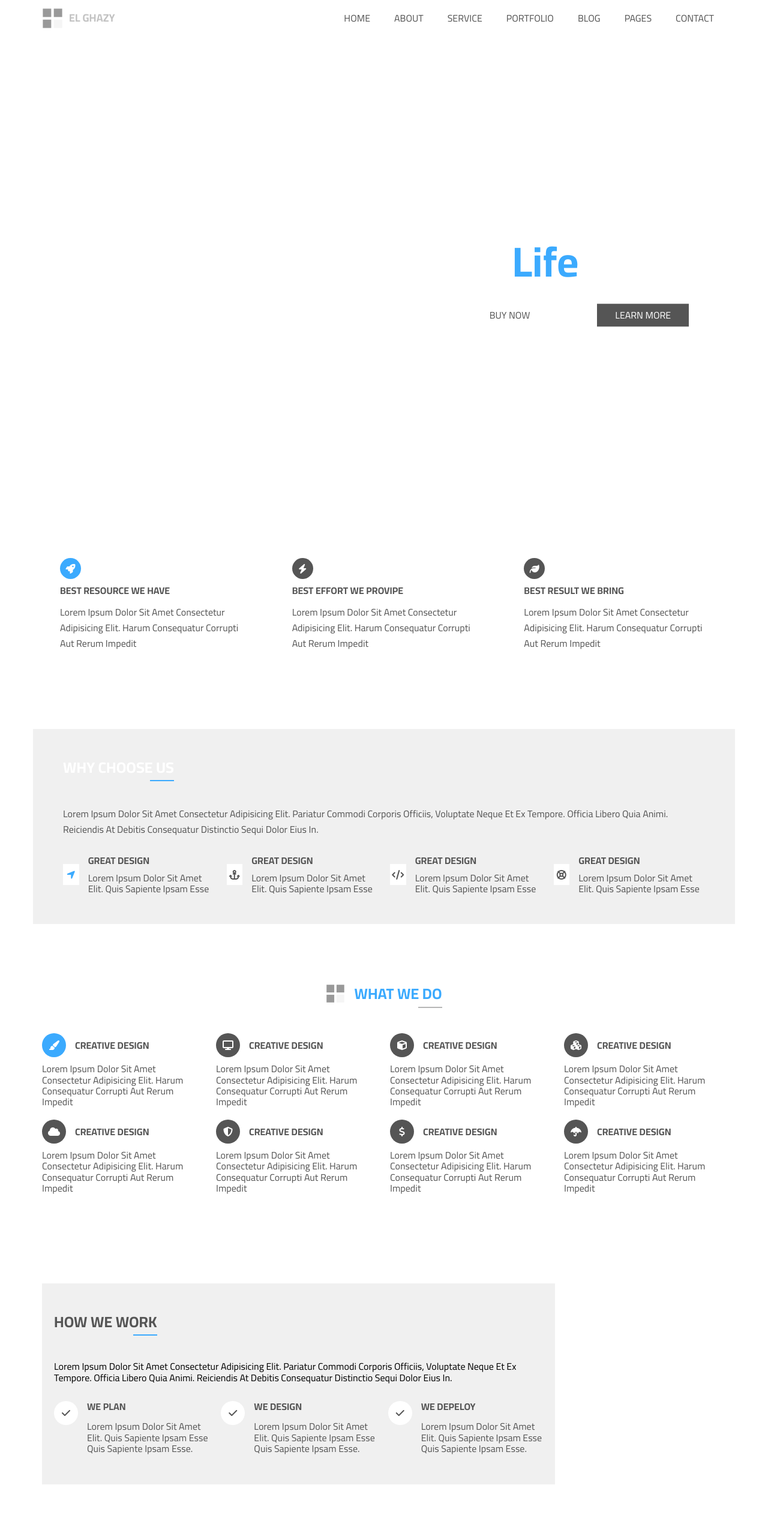
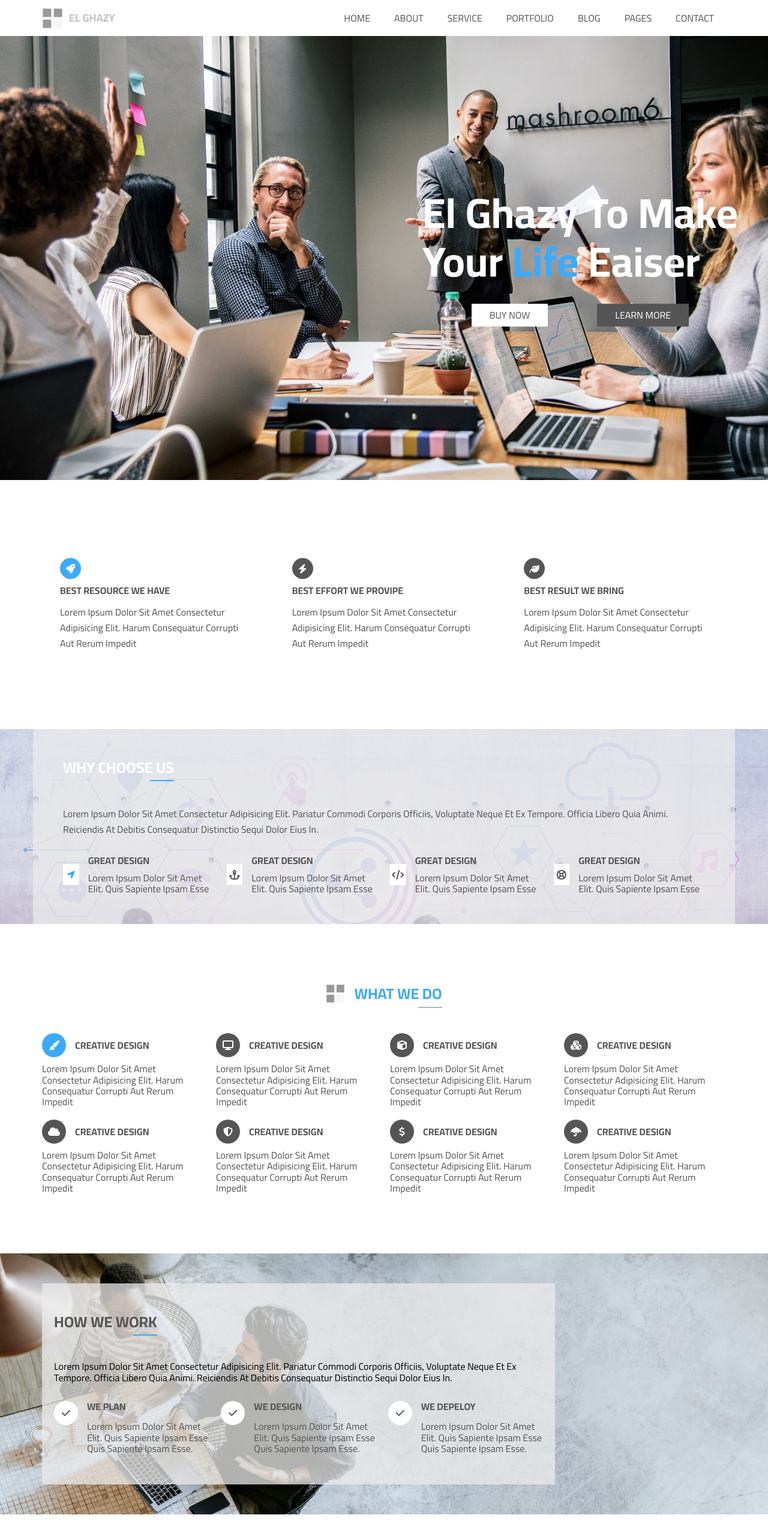
Before and after one commit to Mazenelghazy/proje-5, a plain HTML site: page index.html in a window 1280 px wide. Shown: the top 2560 px of the page at 60% size. Drawn offline with Linux system fonts and the light colour scheme; the site is published under a folder, as on GitHub Pages, so addresses that start at the root find nothing.

Commit message:
edit background cover

```diff
--- a/css/master.css
+++ b/css/master.css
@@ -150,7 +150,7 @@ a {
 /* End Head  */
 /* Start Landing  */
 .landing {
-  background-image: url(/image/land.jpg);
+  background-image: url(../image/land.jpg);
   background-size: cover;
   height: calc(100vh - 60px);
 }
@@ -246,7 +246,7 @@ a {
   padding-bottom: var(--main-padding);
 }
 .pages .cover {
-  background-image: url(/image/p1.jpg);
+  background-image: url(../image/p1.jpg);
   background-size: cover;
 }
 .pages .cover .container {
@@ -302,7 +302,7 @@ a {
   padding-bottom: var(--main-padding);
 }
 .how-work .cover {
-  background-image: url(/image/p2.jpg);
+  background-image: url(../image/p2.jpg);
   background-size: cover;
 }
 .how-work .container {
@@ -569,7 +569,7 @@ a {
   padding-bottom: var(--main-padding);
 }
 .environment .land {
-  background-image: url(/image/p5.jpg);
+  background-image: url(../image/p5.jpg);
   background-size: cover;
 }
 .environment .info {
@@ -757,7 +757,7 @@ a {
   padding-bottom: var(--main-padding);
 }
 .facts .land {
-  background-image: url(/image/p3.jpg);
+  background-image: url(../image/p3.jpg);
   background-size: cover;
   position: relative;
 }
```
